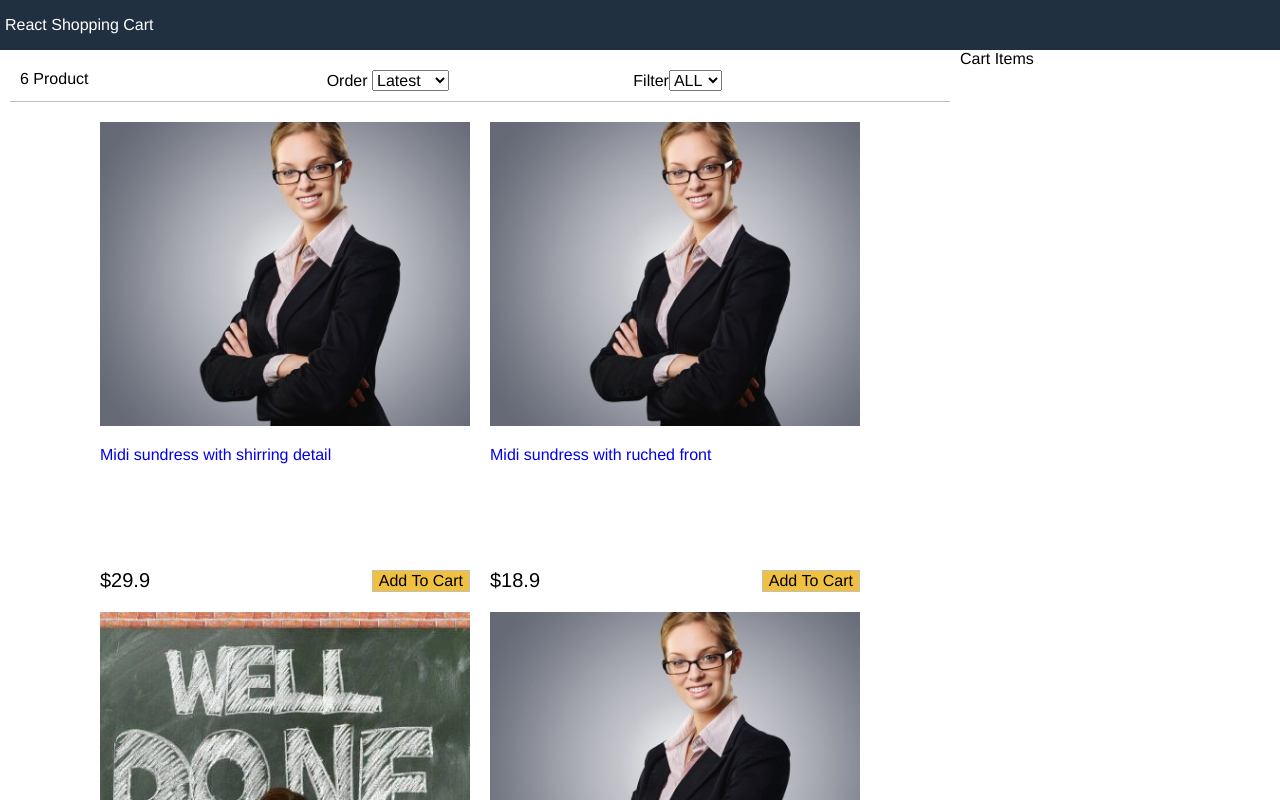
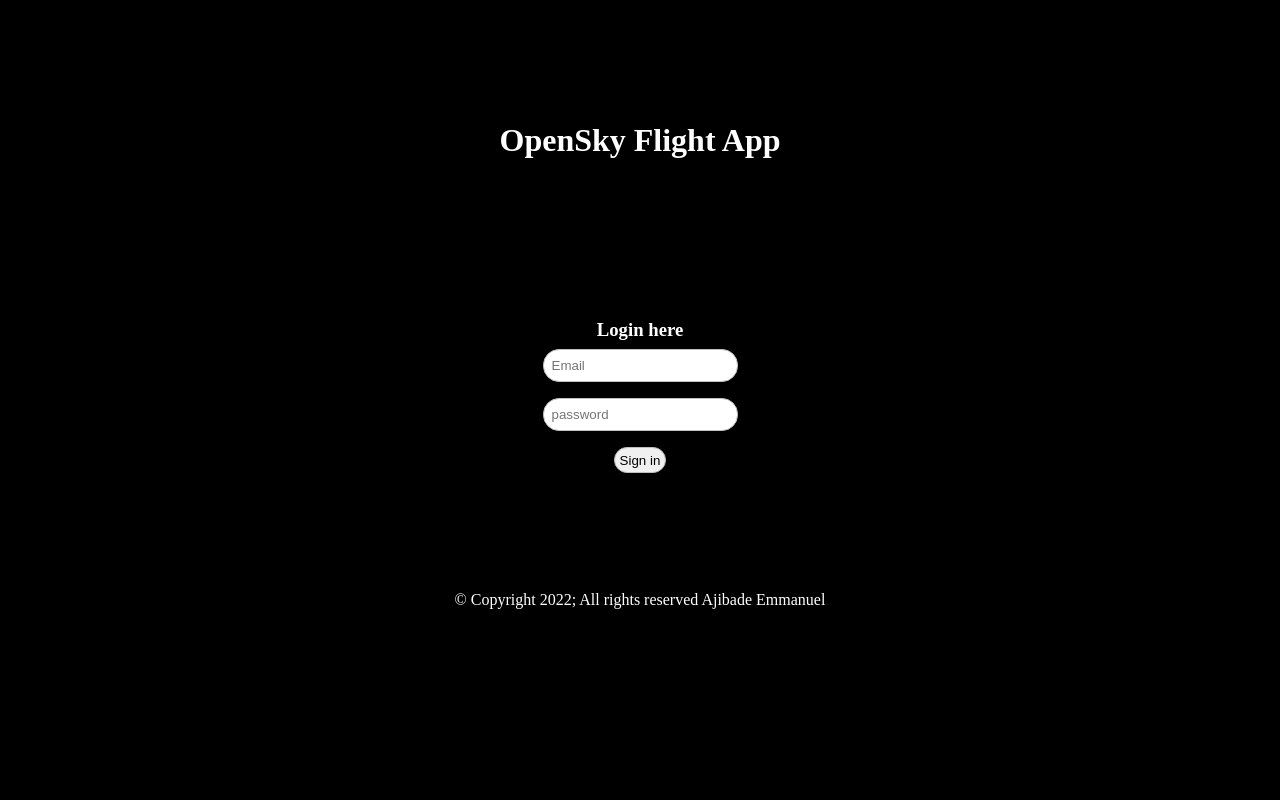
Before and after one commit to Ajyupdate/react-redux-ecommerce, a React (Create React App) app: page / in a window 1280 px wide. Shown: the top 800 px of the page. Built offline with nearby package versions, Linux system fonts and the light colour scheme.

Commit message:
initial upload

```diff
--- a/package.json
+++ b/package.json
@@ -6,10 +6,14 @@
     "@testing-library/jest-dom": "^5.15.0",
     "@testing-library/react": "^11.2.7",
     "@testing-library/user-event": "^12.8.3",
+    "axios": "^0.26.1",
     "react": "^17.0.2",
     "react-dom": "^17.0.2",
+    "react-modal": "^3.14.4",
     "react-redux": "^7.2.6",
+    "react-reveal": "^1.2.2",
     "react-router": "^6.0.2",
+    "react-router-dom": "^5.3.0",
     "react-scripts": "4.0.3",
     "web-vitals": "^1.1.2"
   },
--- /dev/null
+++ b/src/AirportPage.js
@@ -0,0 +1,43 @@
+
+import React, { useState, useEffect } from 'react'
+
+function AirportPage() {
+    const airportName = "EDDF"
+    const [numberOfArrival, setNumberOfArrival] = useState("")
+    const [numberOfDeparture, setNumberOfDeparture] = useState("")
+
+    const date = new Date(1517227200)
+    const time = date.getHours()
+    useEffect(()=>{
+
+        fetch(`https://opensky-network.org/api/flights/arrival?airport=${airportName}&begin=1517227200&end=1517230800`)
+        .then(res => res.json())
+        .then(data => {
+            setNumberOfArrival(data.length)
+
+        })
+
+
+
+        fetch(`https://opensky-network.org/api/flights/departure?airport=${airportName}&begin=1517227200&end=1517230800`)
+        .then(res => res.json())
+        .then(data => {
+            setNumberOfDeparture(data.length)
+        })
+
+        }, [])
+
+
+  return (
+    <div className='output'>
+
+        {numberOfArrival &&
+        <div>
+            {airportName} | {time}:00 pm | {numberOfArrival} | {numberOfDeparture}
+        </div>
+        }
+    </div>
+  )
+}
+
+export default AirportPage
--- a/src/App.js
+++ b/src/App.js
@@ -1,84 +1,36 @@
 
-//Feature-1
-import React from 'react';
-import data from './data.json'
-import Filter from './Filter';
-import Products from './Products';
-class App extends React.Component {
-  constructor(){
-    super();
-    this.state = {
-      products: data.products,
-      size: "",
-      sort: "",
-    };
-  }
 
-  sortProducts = (event) =>{
-    //impl
-    console.log(event.target.value)
-    const sort = event.target.value;
-    this.setState((state) => ({
-      sort: sort,
-      products: this.state.products
-        .slice()
-        .sort((a,b) =>
-          sort === "lowest"
-            ? a.price > b.price
-              ? 1
-              : -1
-            : sort === "highest"
-            ? a.price < b.price
-              ? 1
-              : -1
-            : a._id < b._id
-            ? 1
-            : -1
-        ),
-    }))
-  }
-  filterProducts = (event) =>{
-    //impl
-    console.log(event.target.value)
+import LoginPage from './LoginPage'
+import { BrowserRouter as Router, Route, Switch } from 'react-router-dom';
+import AirportPage from './AirportPage';
 
-    if (event.target.value === ""){
-      this.setState({size: event.target.value, products:data.products})
-    } else{
-      this.setState({
-        size:event.target.value,
-        products: data.products.filter(
-          (product) => product.availableSizes.indexOf(event.target.value) >= 0
-        ),
-      })
-    }
 
-  }
-  render(){
 
-    return (
-      <div className="grid-container">
-        <header>
-          <a href='/'>React Shopping Cart</a>
-        </header>
-        <main>
-          <div className='content'>
-            <div className='main'>
-              <Filter count={this.state.products.length}
-              size={this.state.size}
-              sort={this.state.sort}
-              filterProducts={this.filterProducts}
-              sortProducts={this.sortProducts}
-              ></Filter>
-              <Products products={this.state.products}/>
-            </div>
-            <div className='sidebar'>Cart Items</div>
-          </div>
-        </main>
-        <footer>All right is reserved</footer>
-      </div>
-    );
-  }
+function App() {
 
+
+
+
+
+  return (
+    <Router>
+     <div >
+
+
+
+       <Switch>
+         <Route exact path='/'>
+           <LoginPage/>
+         </Route>
+         <Route path='/airportpage'>
+           <AirportPage/>
+         </Route>
+       </Switch>
+
+
+    </div>
+    </Router>
+  )
 }
 
-export default App;
+export default App
--- a/src/Filter.js
+++ /dev/null
@@ -1,32 +0,0 @@
-import React, { Component } from 'react'
-
-export default class Filter extends Component {
-  render() {
-    return (
-      <div className='filter'>
-          <div className='filter-result'>{this.props.count} Product</div>
-          <div className='filter-sort'>
-
-            Order{" "}
-            <select value={this.props.sort} onChange={this.props.sortProducts}>
-                <option>Latest</option>
-                <option value="lowest">Lowest</option>
-                <option value="higest">Highest</option>
-            </select>
-          </div>
-          <div className='filter-size'>
-              Filter{""}
-              <select value={this.props.size} onChange={this.props.filterProducts}>
-                  <option value="">ALL</option>
-                  <option value="XS">XS</option>
-                  <option value="S">S</option>
-                  <option value="M">M</option>
-                  <option value="L">L</option>
-                  <option value="XL">XL</option>
-                  <option value="XXL">XXL</option>
-              </select>
-          </div>
-      </div>
-    )
-  }
-}
--- /dev/null
+++ b/src/LoginPage.js
@@ -0,0 +1,44 @@
+import React from 'react'
+import { Link } from "react-router-dom"
+
+function LoginPage() {
+  return (
+    <div className='container'>
+        <h1 className='main-header'>OpenSky Flight App</h1>
+        <form>
+          <h3 className='login-header'>Login here</h3>
+          <ul className='form-container'>
+            <li>
+
+              <input
+              type="text"
+              required
+              placeholder='Email'
+              >
+              </input>
+            </li>
+
+            <li>
+
+              <input
+              type="password"
+              required
+              placeholder='password'
+              >
+              </input>
+            </li>
+
+
+            <li>
+              <Link to="/airportpage"><button  className='button' type='submit'>Sign in</button></Link>
+            </li>
+
+          </ul>
+        </form>
+
+        <p className='loginFooter'>&copy; Copyright 2022; All rights reserved Ajibade Emmanuel</p>
+    </div>
+  )
+}
+
+export default LoginPage
--- a/src/Products.js
+++ /dev/null
@@ -1,27 +0,0 @@
-import React, { Component } from 'react'
-import formatCurrency from './util'
-
-export default class Products extends Component {
-  render() {
-    return (
-      <div>
-          <ul className='products'>
-              {this.props.products.map((product) => (
-                  <li key={product._id}>
-                      <div className='product'>
-                          <a href={"#" + product._id}>
-                              <img src={product.image} alt={product.title}></img>
-                              <p>{product.title}</p>
-                          </a>
-                          <div className='product-price'>
-                              <div>{formatCurrency(product.price)}</div>
-                              <button className='button primary'>Add To Cart</button>
-                          </div>
-                      </div>
-                  </li>
-              ))}
-          </ul>
-      </div>
-    )
-  }
-}
--- a/src/data.json
+++ /dev/null
@@ -1,52 +0,0 @@
-{
-    "products": [
-      {
-        "_id": "dress1",
-        "image": "/images/dress1.jpg",
-        "title": "Midi sundress with shirring detail",
-        "description": "This is for all the latest trends, no matter who you are, where you’re from and what you’re up to. Exclusive to ASOS, our universal brand is here for you, and comes in all our fit ranges: ASOS Curve, Tall, Petite and Maternity. Created by us, styled by you.",
-        "availableSizes": ["X", "L", "XL", "XXL"],
-        "price": 29.9
-      },
-      {
-        "_id": "dress2",
-        "image": "/images/dress1.jpg",
-        "title": "Midi sundress with ruched front",
-        "description": "This is for all the latest trends, no matter who you are, where you’re from and what you’re up to. Exclusive to ASOS, our universal brand is here for you, and comes in all our fit ranges: ASOS Curve, Tall, Petite and Maternity. Created by us, styled by you.",
-        "availableSizes": ["X", "M", "L"],
-        "price": 18.9
-      },
-      {
-        "_id": "dress3",
-        "image": "/images/dress3.jpg",
-        "title": "Midi dress in pink ditsy floral",
-        "description": "This is for all the latest trends, no matter who you are, where you’re from and what you’re up to. Exclusive to ASOS, our universal brand is here for you, and comes in all our fit ranges: ASOS Curve, Tall, Petite and Maternity. Created by us, styled by you.",
-        "availableSizes": ["X", "M", "L"],
-        "price": 14.9
-      },
-      {
-        "_id": "dress4",
-        "image": "/images/dress1.jpg",
-        "title": "cami maxi dress in polka dot",
-        "description": "This is for all the latest trends, no matter who you are, where you’re from and what you’re up to. Exclusive to ASOS, our universal brand is here for you, and comes in all our fit ranges: ASOS Curve, Tall, Petite and Maternity. Created by us, styled by you.",
-        "availableSizes": ["XL"],
-        "price": 25.9
-      },
-      {
-        "_id": "dress5",
-        "image": "/images/dress1.jpg",
-        "title": "Frill mini dress in yellow polka dot",
-        "description": "This is for all the latest trends, no matter who you are, where you’re from and what you’re up to. Exclusive to ASOS, our universal brand is here for you, and comes in all our fit ranges: ASOS Curve, Tall, Petite and Maternity. Created by us, styled by you.",
-        "availableSizes": ["X", "L", "XL"],
-        "price": 10.9
-      },
-      {
-        "_id": "dress6",
-        "image": "/images/dress3.jpg",
-        "title": "Midi tea dress in blue and red spot",
-        "description": "This is for all the latest trends, no matter who you are, where you’re from and what you’re up to. Exclusive to ASOS, our universal brand is here for you, and comes in all our fit ranges: ASOS Curve, Tall, Petite and Maternity. Created by us, styled by you.",
-        "availableSizes": ["XL", "XXL"],
-        "price": 49.9
-      }
-    ]
-  }
--- a/src/index.css
+++ b/src/index.css
@@ -1,121 +1,71 @@
-/* @import url(); */
-html {
-  font-size: 62.5%;
+*{
+  margin: 0;
+  padding: 0;
   box-sizing: border-box;
 }
-body,#root{
-  height: 100vh;
-  margin: 0;
+
+body{
+  background-color: black;
+  color: white;
 }
-body, input, button, select, textarea{
-  font-family: Mostserrat, Helvetica, Arial, sans-serif;
-  font-size: 1.6rem;
+.main-header{
+  height: 35vh;
+  display: flex;
+  flex-direction: column;
+  align-items: center;
+  justify-content: center;
+  text-align: center;
+  padding: 2rem;
 }
-a{
-  text-decoration: none;
+
+/*form*/
+
+form{
+  width: 100%;
+  height: 30vh;
+  display: flex;
+  flex-direction: column;
+  align-items: center;
+  justify-content: center;
+  text-align: center;
+  padding: 2rem;
 }
-.grid-container{
-  display: grid;
-  grid-template-areas: "header" "main" "footer";
-  grid-template-rows: 5rem 1fr 5rem ;
-  grid-template-columns: 1fr;
-  height: 100%;
-}
-a:hover{
-  color: #ff8000;
-}
-header {
-  grid-area: header;
-  background-color: #203040;
-  color: #ffffff;
-  display: flex;
-  align-items: center;
-  padding: .5rem;
-
-}
-header a{
-  color: #ffffff;
-  text-decoration: none;
-}
-main {
-  grid-area: main;
-}
-footer{
-  grid-area: footer;
-  background-color: #203040;
-  color: #ffffff;
-  display: flex;
-  justify-content: center;
-  align-items: center;
-}
-.content{
-  display: flex;
-  flex-wrap: wrap;
-}
-.main{
-  flex: 3 60rem;
-}
-.sidebar{
-  flex: 1 20rem;
-}
-.products{
-  display: flex;
-  flex-wrap: wrap;
-  justify-content: center;
-  align-items: center;
+.form-container{
+  width: 100%;
   padding: 0;
-  margin: 0;
   list-style-type: none;
 }
-.products li{
-  flex: 0 1 29rem;
-  height: 47rem;
-  padding: 1rem;
+.form-container li{
+  padding: 0.5rem;
+}
+input{
+  padding: 0.5rem;
+  border: 0.1rem #c0c0c0 solid;
+  border-radius: 1rem;
+}
 
-}
-.product{
-  display: flex;
-  flex-direction: column;
-  justify-content: space-between;
-  height: 100%;
-}
-.product img{
-  max-width: 37rem;
-  max-height: 37rem;
-}
-.product-price{
-  display: flex;
-  justify-content: space-between;
-  align-items: center;
-}
-.product-price div .product-price button {
-  text-align: center;
-  flex: 1;
-}
-.product-price  div{
-  font-size: 2rem;
-}
 .button {
-  padding: 1 rem;
+  padding: 0.3rem;
   border: 0.1rem #c0c0c0 solid;
   background-color: #f0f0f0;
   cursor: pointer;
-}
-.button:hover{
-  border: 0.1rem #808080 solid;
-}
-.button.primary {
-  background-color: #f0c040;
+  border-radius: 1rem;
 }
 
-/* Filter */
-.filter {
+.loginFooter{
+  height: 20vh;
   display: flex;
-  justify-content: space-between;
-  padding: 1rem;
-  margin: 1rem;
-  border-bottom: 0.1rem #c0c0c0 solid;
+  flex-direction: column;
+  align-items: center;
+  justify-content: center;
+  text-align: center;
+  padding: 2rem;
 }
-.filter div{
-  flex: 1;
+.output{
+  font-size: larger;
+  display: flex;
+  flex-direction: column;
+  justify-content: center;
+  text-align: center;
+  height: 50vh;
 }
--- a/src/util.js
+++ /dev/null
@@ -1,3 +0,0 @@
-export default function formatCurrency(num){
-    return "$" + Number(num.toFixed(1)).toLocaleString() + " ";
-}
```
Also changed, not shown: 1 other file (tests, documents, lock files or other folders).
